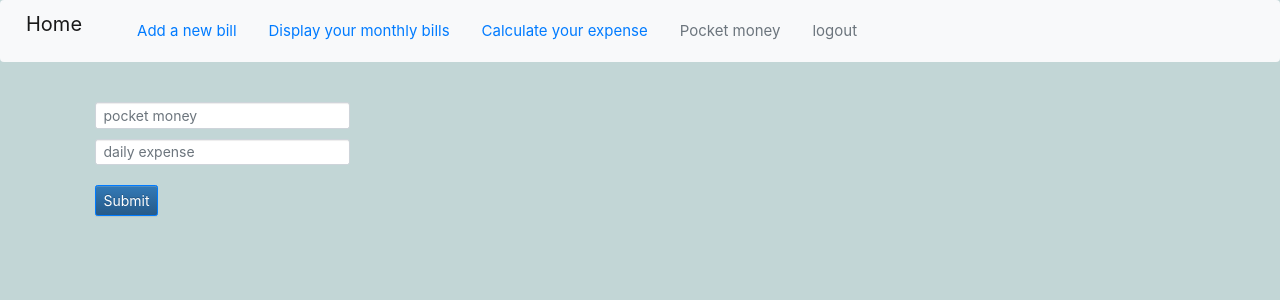
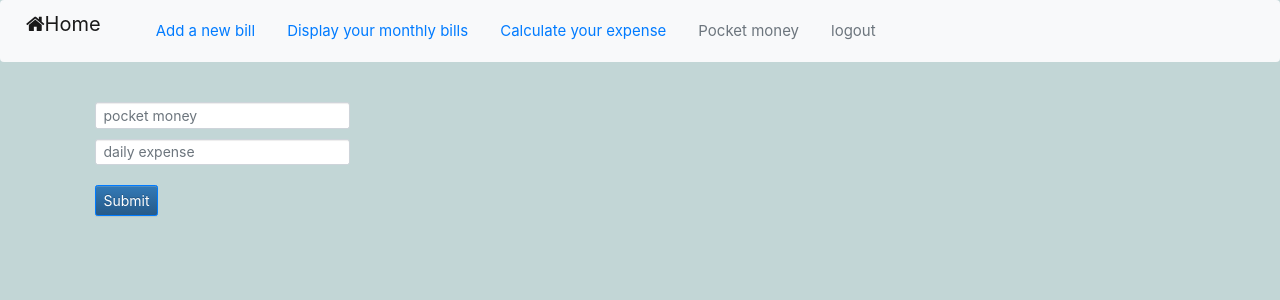
Before and after one commit to shivvignesh/bill-tracker, a Django app: page /monthly/ in a window 1280 px wide. Shown: the top 300 px of the page. Run offline with Django 3.2, Linux system fonts and the light colour scheme; the visitor is signed in with stand-in values (Sample User, id 1); some libraries are stand-ins or nearby versions.

Commit message:
added home icon

```diff
--- a/templates/billapp/monthly.html
+++ b/templates/billapp/monthly.html
@@ -6,11 +6,12 @@
 		<link rel="stylesheet" href="//maxcdn.bootstrapcdn.com/bootstrap/3.2.0/css/bootstrap.min.css">
 		<link rel="stylesheet" href="//maxcdn.bootstrapcdn.com/bootstrap/3.2.0/css/bootstrap-theme.min.css">
 		<link rel="stylesheet" href="https://stackpath.bootstrapcdn.com/bootstrap/4.1.3/css/bootstrap.min.css" integrity="sha384-MCw98/SFnGE8fJT3GXwEOngsV7Zt27NXFoaoApmYm81iuXoPkFOJwJ8ERdknLPMO" crossorigin="anonymous">
+		<link rel="stylesheet" href="https://cdnjs.cloudflare.com/ajax/libs/font-awesome/4.7.0/css/font-awesome.min.css">
 		<link rel="stylesheet" type="text/css" href="{% static 'billapp/style.css' %}">
 	</head>
 	<body>
 		<div><nav class="navbar navbar-expand-lg navbar-light bg-light">
-			<a class="navbar-brand" href="/" style="font-size:20px">Home</a>
+			<a class="navbar-brand" href="/" style="font-size:20px"><i class="fa fa-home" aria-hidden="true"></i>Home</a>
 			<button class="navbar-toggler" type="button" data-toggle="collapse" data-target="#navbarNav" aria-controls="navbarNav" aria-expanded="false" aria-label="Toggle navigation">
 			<span class="navbar-toggler-icon"></span>
 			</button>
```
